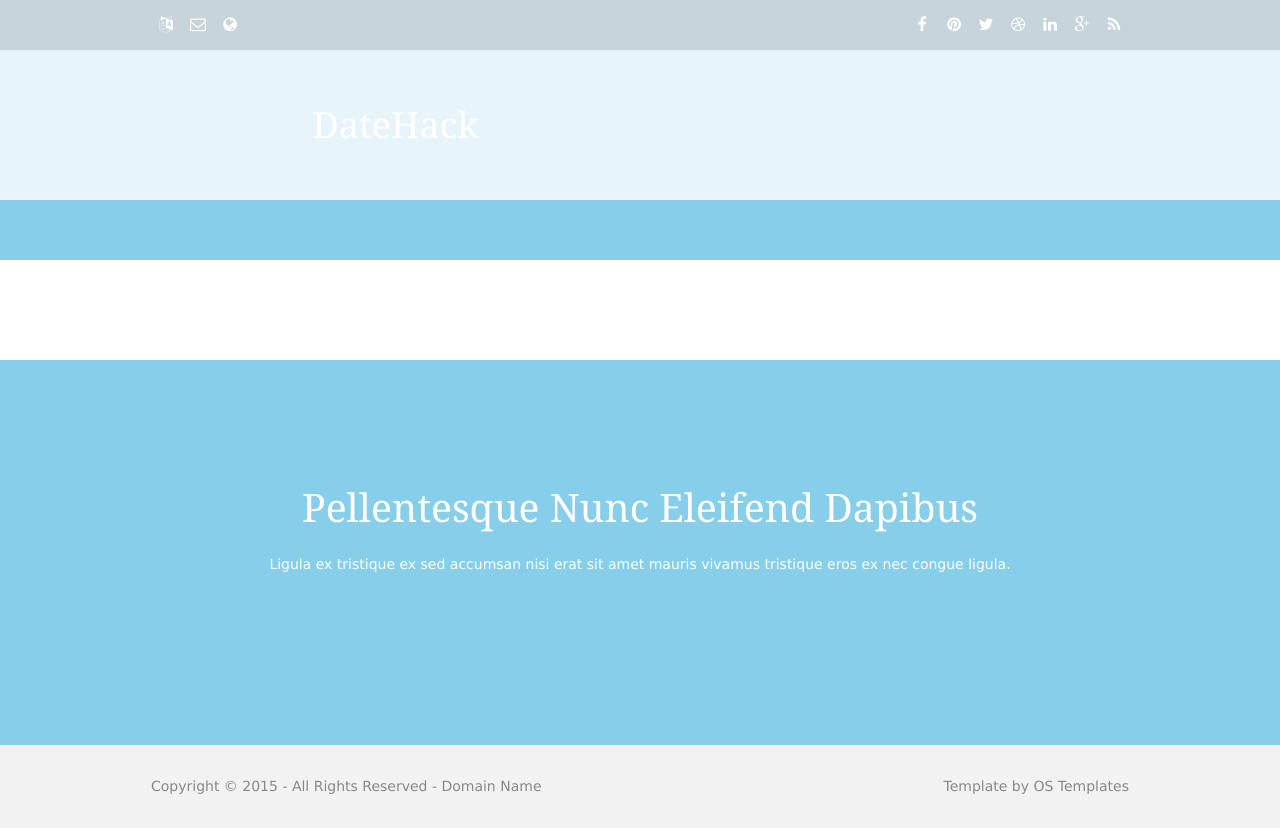
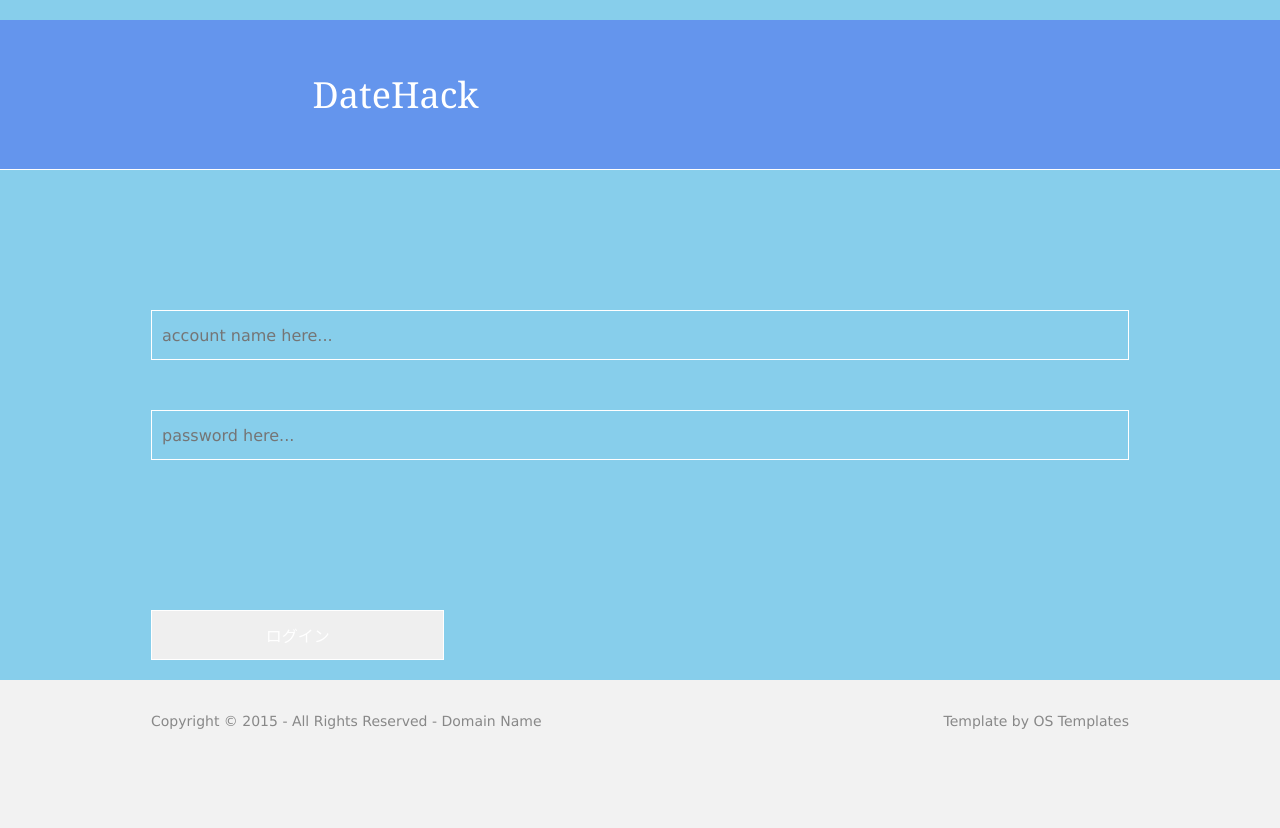
Before and after one commit to TenkiGit/hackathon_date, a plain HTML site: page index.html in a window 1280 px wide. After the commit the page ends 800 px from the top, so only its background shows below. Drawn offline with Linux system fonts and the light colour scheme.

Commit message:
index.html-SNSロゴ一覧削除,アカウント&パスワード入力フォーム追加,ログインボタン配置 layout\styles\layout.css-ロゴ背景の整備,#signup_button追加

```diff
--- a/index.html
+++ b/index.html
@@ -23,24 +23,7 @@ Licence URI: http://www.os-templates.com/template-terms
   <div class="wrapper row0">
     <div id="topbar" class="clear">
       <!-- ################################################################################################ -->
-      <div class="fl_left">
-        <ul class="faico clear">
-          <li><a href="#" title="Choose Language"><i class="fa fa-language"></i></a></li>
-          <li><a href="#" title="Contact Us"><i class="fa fa-envelope-o"></i></a></li>
-          <li><a href="#" title="Corporate Site"><i class="fa fa-globe"></i></a></li>
-        </ul>
-      </div>
-      <div class="fl_right">
-        <ul class="faico clear">
-          <li><a class="faicon-facebook" href="#"><i class="fa fa-facebook"></i></a></li>
-          <li><a class="faicon-pinterest" href="#"><i class="fa fa-pinterest"></i></a></li>
-          <li><a class="faicon-twitter" href="#"><i class="fa fa-twitter"></i></a></li>
-          <li><a class="faicon-dribble" href="#"><i class="fa fa-dribbble"></i></a></li>
-          <li><a class="faicon-linkedin" href="#"><i class="fa fa-linkedin"></i></a></li>
-          <li><a class="faicon-google-plus" href="#"><i class="fa fa-google-plus"></i></a></li>
-          <li><a class="faicon-rss" href="#"><i class="fa fa-rss"></i></a></li>
-        </ul>
-      </div>
+      <!--SNSのロゴ一覧削除-->
       <!-- ################################################################################################ -->
     </div>
   </div>
@@ -75,23 +58,7 @@ Licence URI: http://www.os-templates.com/template-terms
 <!-- ################################################################################################ -->
 <!-- ################################################################################################ -->
 <!-- ################################################################################################ -->
-<div class="wrapper row3">
-  <div id="shout" class="centred clear">
-    <!-- ################################################################################################ -->
-    <!--image画像３つ削除-->
-    <!-- ################################################################################################ -->
-  </div>
-  <!-- ################################################################################################ -->
-  <main class="container clear">
-    <!-- main body -->
-    <!-- ################################################################################################ -->
-    <!--incept文を削除-->
-    <!--one_quarter一覧を削除-->
-    <!-- ################################################################################################ -->
-    <!-- / main body -->
-    <div class="clear"></div>
-  </main>
-</div>
+<!--row3を削除-->
 <!-- ################################################################################################ -->
 <!-- ################################################################################################ -->
 <!-- ################################################################################################ -->
@@ -113,12 +80,18 @@ Licence URI: http://www.os-templates.com/template-terms
   <div id="signup" class="centred clear">
     <!-- ################################################################################################ -->
     <div class="center btmspace-50">
-      <h2 class="heading font-x3">Pellentesque nunc eleifend dapibus</h2>
-      <p>Ligula ex tristique ex sed accumsan nisi erat sit amet mauris vivamus tristique eros ex nec congue ligula.</p>
+        <input type="text" value="" placeholder="account name here...">  <!-- アカウント入力フォーム -->
     </div>
+    <div class="center btmspace-50">
+            <input type="password" value"" placeholder="password here...">  <!-- パスワード入力フォーム -->
+    </div>
+  </div>
+  <div id="signup_button" class="centred clear">
+      <input type="submit" value="ログイン">  <!-- ログインボタン -->
+  </div>
+
     <!--Email入力欄削除-->
     <!-- ################################################################################################ -->
-  </div>
 </div>
 <!-- ################################################################################################ -->
 <!-- ################################################################################################ -->
--- a/layout/styles/layout.css
+++ b/layout/styles/layout.css
@@ -124,13 +124,20 @@ File: Layout CSS
 
 /* Sign Up
 --------------------------------------------------------------------------------------------------------------- */
-#signup{padding:120px 0;}
+#signup{padding:80px 0;}
 
 #signup form{display:block; position:relative; width:60%; margin:0 auto;}
 #signup input, #signup button{display:block; height:50px; border:solid;}
 #signup input{width:100%; padding:5px 50px 5px 10px; border-width:1px; font-size:16px;}
 #signup button{position:absolute; top:1px; right:1px; width:48px; height:48px; border-width:0 0 0 1px; font-size:22px; cursor:pointer;}
 #signup button em{display:none;}
+
+#signup_button {padding:20px 0;}
+#signup_button form{display:block; position:absolute; width 20%:0 center;}
+#signup_button input, #signup_button button{display:block; height:50px; border:solid;}
+#signup_button input{width:30%; padding:5px 25%px 5px 10px; border-width:1px; font-size:16px;}
+#signup_button button{position:absolute; top:1px; right:1px; width:48px; height:48px; border-width:0 0 0 1px; font-size:22px; cursor:pointer;}
+#signup_button button em{display:none;}
 
 
 /* Footer
@@ -274,8 +281,8 @@ input:focus, textarea:focus, *:required:focus{border-color:#684568;}
 
 
 /* Rows */
-.row0{color:#FFFFFF; background-color:rgba(215,215,215,.8); /* #D7D7D7 */}
-.row1{color:#817081; background-color:rgba(255,255,255,.8); border-color:#F2F2F2;}
+.row0{color:#FFFFFF; background-color:#87CEEB; /* #D7D7D7 */}
+.row1{color:#87CEEB; background-color:#6495ED; border-color:#FFFFFF;} /* 『ロゴ』背景色は深い青　境界線は白 */
 .row2{color:#888888; background-color:#FFFFFF; border-color:#F2F2F2;}
 .row3{color:#888888; background-color:#FFFFFF;}
 .row4{color:#FFFFFF; background-color:#3A273A;}
@@ -327,7 +334,7 @@ input:focus, textarea:focus, *:required:focus{border-color:#684568;}
 
 
 /* Sign Up */
-#signup input, #signup button{color:#FFFFFF; background-color:transparent; border-color:#F2F2F2;}
+#signup input, #signup button{color:#FFFFFF; background-color:transparent; border-color:#FFFFFF;} /* アカウント入力用 背景は透過 境界線を白にする */
 #signup form:hover input, #signup input:focus{color:#888888; background-color:#FFFFFF; border-color:#684568;}
 #signup form:hover button, #signup button:hover{color:#684568;}
 #signup *[placeholder]{color:#FFFFFF; opacity:1;}
```
